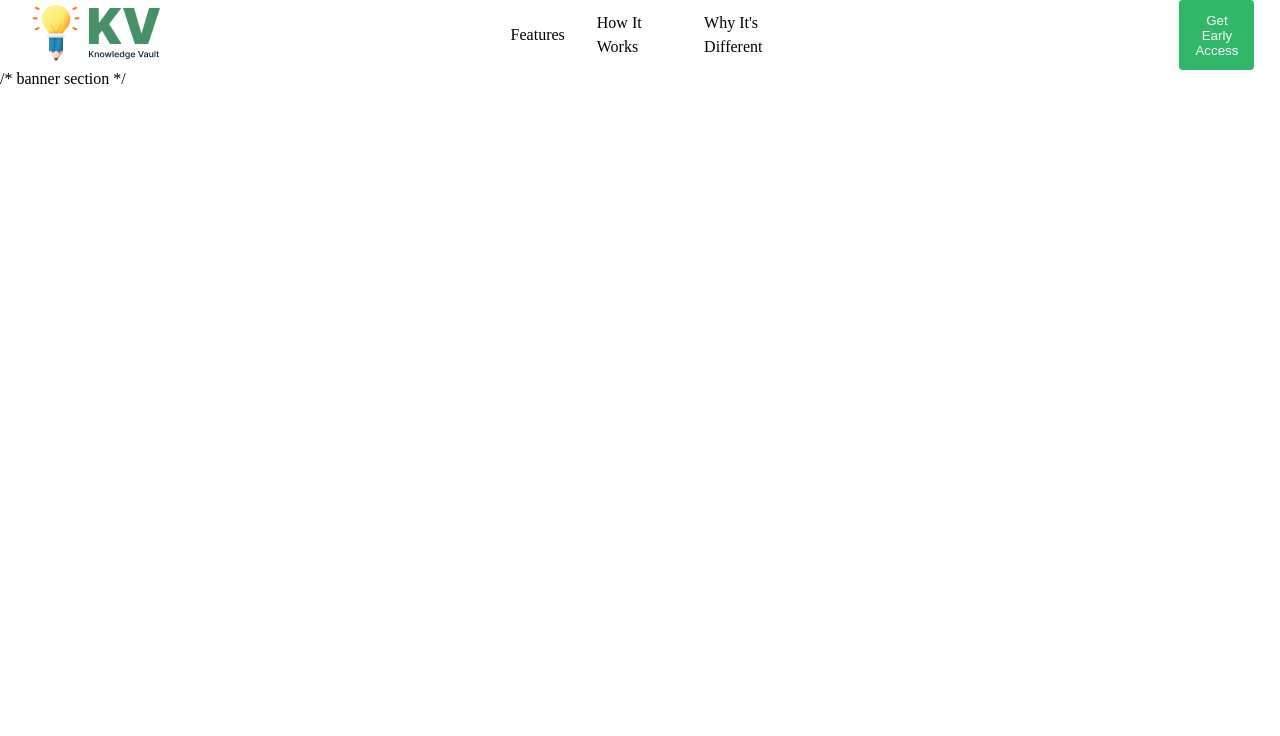
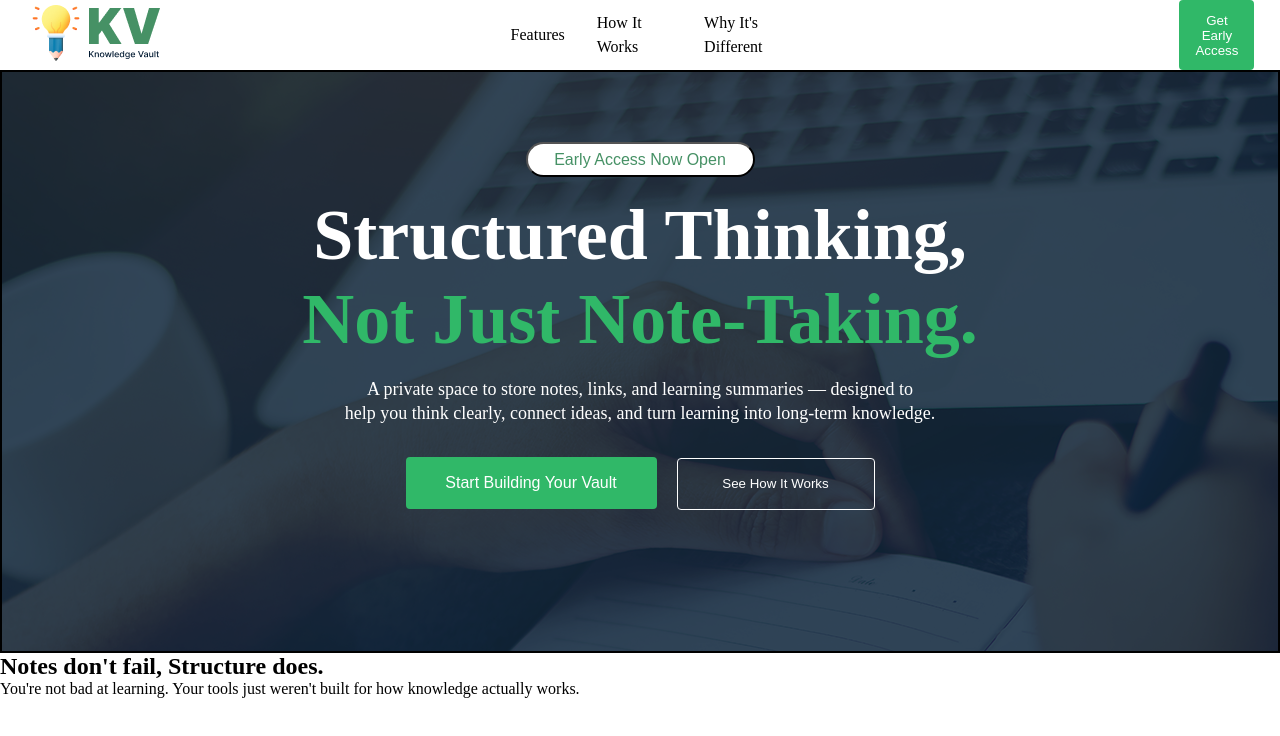
Before and after one commit to sohanur-rahman-coding/first-assignment, a plain HTML site: page index.html in a window 1280 px wide. Drawn offline with Linux system fonts and the light colour scheme.

Commit message:
banner done

```diff
--- a/index.html
+++ b/index.html
@@ -7,7 +7,7 @@
     <link rel="stylesheet" href="style.css" />
   </head>
   <body>
-                          <!-- nav bar  -->
+    <!-- nav bar  -->
     <header>
       <nav>
         <div>
@@ -21,7 +21,38 @@
           <li><button class="btn">Get Early Access</button></li>
         </ul>
       </nav>
+      <!-- /* banner section */ -->
+      <section id="banner">
+        <div class="banner-content">
+          <button class="btn-1">Early Access Now Open</button>
+          <span class="b-1st-h1"><h1>Structured thinking,</h1></span>
+          <span class="b-2nd-h1"><h1>not just note-taking.</h1></span>
+          <p>
+            A private space to store notes, links, and learning summaries —
+            designed to <br />
+            help you think clearly, connect ideas, and turn learning into
+            long-term knowledge.
+          </p>
+          <div class="banner-btn">
+            <button class="btn-2">Start Building Your Vault</button>
+            <button class="btn-3">See How It Works</button>
+          </div>
+        </div>
+      </section>
     </header>
-                        /* banner section  */
+    <main>
+      <!-- notes  -->
+      <section id="notes">
+        <div class="notes-container">
+          <div class="content">
+            <h2>Notes don't fail, Structure does.</h2>
+            <p>
+              You're not bad at learning. Your tools just weren't built for how
+              knowledge actually works.
+            </p>
+          </div>
+        </div>
+      </section>
+    </main>
   </body>
 </html>
--- a/style.css
+++ b/style.css
@@ -3,7 +3,8 @@
     padding: 0;
     box-sizing: border-box;
 }
-            /* navbar */
+
+/* navbar */
 nav {
     width: 96%;
     max-width: 1600px;
@@ -13,7 +14,8 @@ nav {
     align-items: center;
 
 }
-nav img{
+
+nav img {
     margin-right: 346px;
 }
 
@@ -47,7 +49,7 @@ nav .btn {
     border-radius: 4px;
 }
 
-.btn {
+/* .btn {
     background-color: #30B868;
     border: none;
     padding: 12.5px 16px;
@@ -56,5 +58,92 @@ nav .btn {
     font-weight: 500;
     cursor: pointer;
     color: white;
+} */
+
+/* banner section  */
+
+#banner {
+    border: 2px solid black;
+    background: url("./assets/hero-bg.png");
+    height: 583px;
+    background-repeat: no-repeat;
+
 }
-          /* banner section  */
+
+.banner-content {
+    margin: 70px 120px 134px;
+    max-width: 1360px;
+    text-align: center;
+    align-items: center;
+
+}
+
+#banner .banner-content h1 {
+
+    font-style: Bold;
+    font-size: 72px;
+    font-weight: 700;
+    line-height: 84px;
+    text-align: center;
+    text-transform: capitalize;
+}
+
+.b-1st-h1 {
+    color: #fff;
+}
+
+.banner-content .b-2nd-h1 {
+    color: #30B868;
+}
+
+.banner-content .btn-1 {
+    width: 229px;
+    height: 35px;
+    width: 229px;
+    height: 35px;
+    border-radius: 1000px;
+    background: #fff;
+    margin-bottom: 16px;
+    color:#469165 ;
+    line-height: 19px;
+    font-size: 16px;
+}
+
+.banner-content p {
+    font-size: 18px;
+    color: #fff;
+    line-height: 24px;
+    text-align: center;
+    margin-top: 16px;
+}
+
+.banner-content .banner-btn {
+    margin-top: 32px;
+    vertical-align: top;
+}
+
+.banner-content .banner-btn .btn-2 {
+    background-color: #30B868;
+    border-radius: 4px;
+    padding: 12px 16px;
+    color: #fff;
+
+    font-size: 16px;
+    width: 251px;
+    height: 52px;
+    border: none;
+
+
+
+}
+
+.banner-content .banner-btn .btn-3 {
+    margin-left: 16px;
+    border: 1px solid #fff;
+    padding: 12px 16px;
+    width: 198px;
+    height: 52px;
+    background: none;
+    color: #fff;
+    border-radius: 4px;
+}
```
